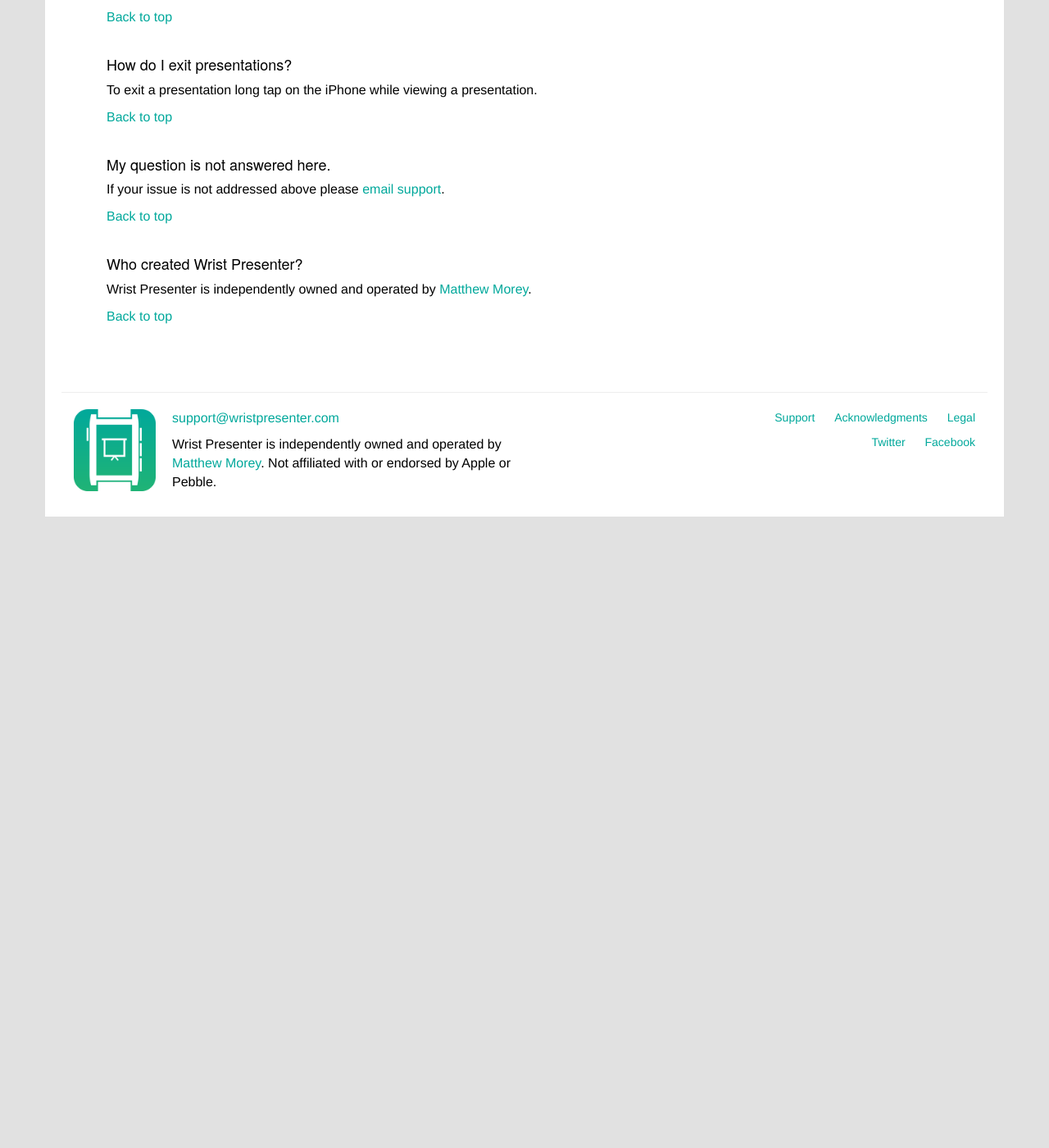
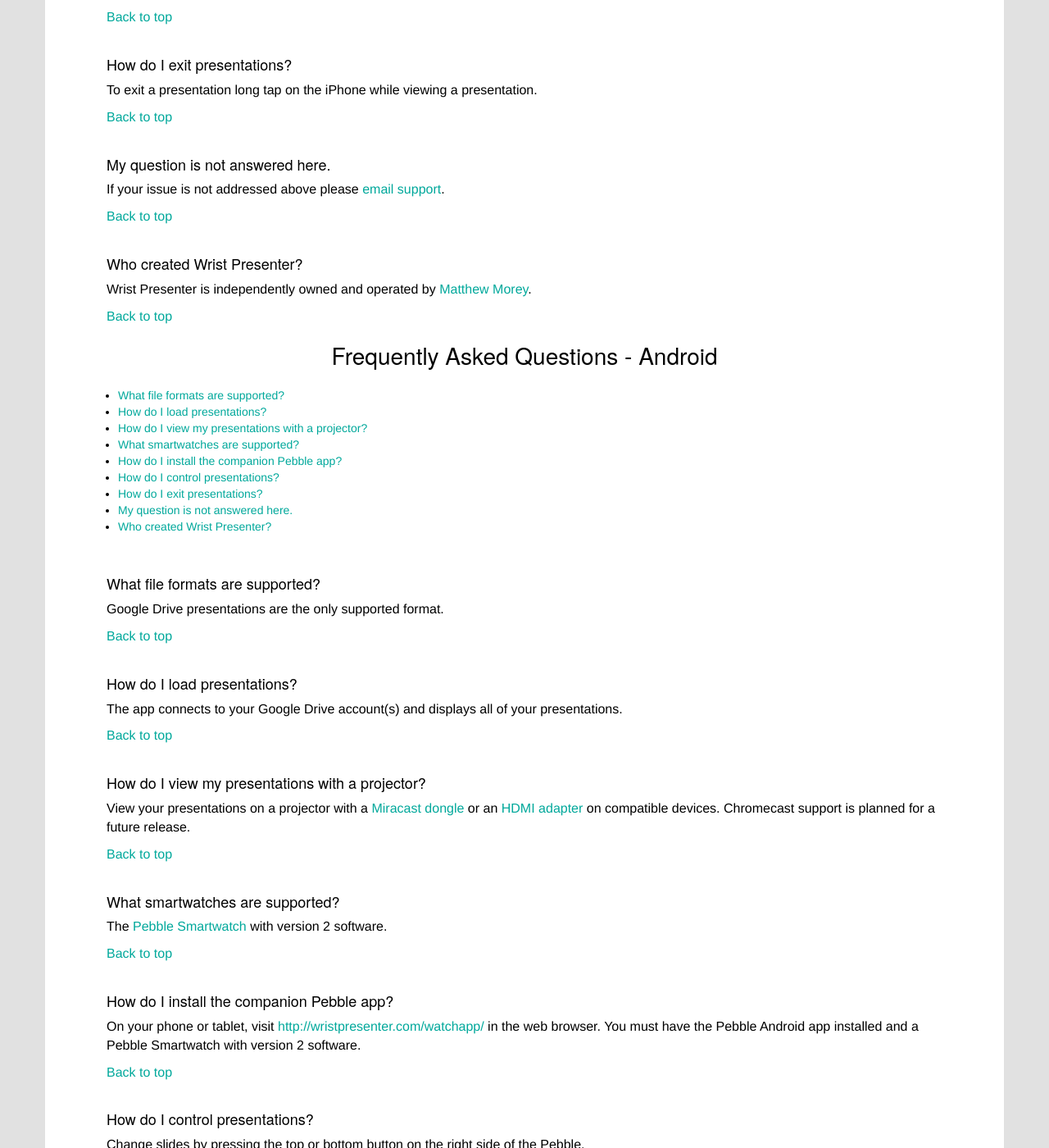
Before and after one commit to mmorey/WristPresenter-Website, a Jekyll site: the page built from support/index.html, in a window 1280 px wide and 1400 px high, scrolled down 2079 px. Shown: the whole window at 82% size. Built offline with Jekyll 4.4.1, drawn with Linux system fonts in a browser that asks for light colours; nearby versions of some CDN libraries; before the commit the page ends 2709 px from its top, so only the background shows below that; some of the changed text lies outside the part shown.

Commit message:
Move Android support page content into main support page

```diff
--- a/support/index.html
+++ b/support/index.html
@@ -90,5 +90,67 @@
                 <p>Wrist Presenter is independently owned and operated by <a href="http://matthewmorey.com" onClick="trackOutboundLink(this, 'Outbound Links', 'http://matthewmorey.com'); return false;" title="Personal website for Matthew Morey">Matthew Morey</a>.</p>
                 <p><a href="#content">Back to top</a></p>
 
+
+                <a name="android_content"></a>
+
+                <h2>Frequently Asked Questions - Android</h2>
+                <ul>
+                    <li><a href="#android_file_format">What file formats are supported?</a></li>
+                    <li><a href="#android_load_presentations">How do I load presentations?</a></li>
+                    <li><a href="#android_presenting">How do I view my presentations with a projector?</a></li>
+                    <li><a href="#android_supported_watches">What smartwatches are supported?</li>
+                    <li><a href="#android_install_pebble_app">How do I install the companion Pebble app?</li>
+                    <li><a href="#android_control_presentation">How do I control presentations?</a></li>
+                    <li><a href="#android_exit_presentation">How do I exit presentations?</a></li>
+                    <li><a href="#android_unanswered_questions">My question is not answered here.</a></li>
+                    <li><a href="#android_created_by">Who created Wrist Presenter?</a></li>
+                </ul>
+
+                <a name="android_file_format"></a>
+                <h4>What file formats are supported?</h4>
+                <p>Google Drive presentations are the only supported format.</p>
+                <p><a href="#android_content">Back to top</a></p>
+
+                <a name="android_load_presentations"></a>
+                <h4>How do I load presentations?</h4>
+                <p>The app connects to your Google Drive account(s) and displays all of your presentations.</p>
+                <p><a href="#android_content">Back to top</a></p>
+
+                <a name="android_presenting"></a>
+                <h4>How do I view my presentations with a projector?</h4>
+                <p>
+                View your presentations on a projector with a <a href="http://www.amazon.com/gp/product/B00H2D3N0M/ref=as_li_qf_sp_asin_il?ie=UTF8&camp=1789&creative=9325&creativeASIN=B00H2D3N0M&linkCode=as2&tag=slacod-20" onClick="trackOutboundLink(this, 'Outbound Links', 'http://www.amazon.com/gp/product/B00H2D3N0M/ref=as_li_qf_sp_asin_il?ie=UTF8&camp=1789&creative=9325&creativeASIN=B00H2D3N0M&linkCode=as2&tag=slacod-20'); return false;">Miracast dongle</a> or an <a href="http://www.kanexlive.com/slimport" onClick="trackOutboundLink(this, 'Outbound Links', 'http://www.kanexlive.com/slimport'); return false;">HDMI adapter</a> on compatible devices. Chromecast support is planned for a future release.</p>
+                <p><a href="#android_content">Back to top</a></p>
+
+                <a name="android_supported_watches"></a>
+                <h4>What smartwatches are supported?</h4>
+                <p>The <a href="http://www.amazon.com/gp/product/B00EULMBZC/ref=as_li_ss_tl?ie=UTF8&amp;camp=1789&amp;creative=390957&amp;creativeASIN=B00EULMBZC&amp;linkCode=as2&amp;tag=wristpresenter-20" onClick="trackOutboundLink(this, 'Outbound Links', 'http://www.amazon.com/gp/product/B00EULMBZC/ref=as_li_ss_tl?ie=UTF8&amp;camp=1789&amp;creative=390957&amp;creativeASIN=B00EULMBZC&amp;linkCode=as2&amp;tag=wristpresenter-20'); return false;" title="Pebble Smartwatch on Amazon">Pebble Smartwatch</a> with version 2 software.</p>
+                <p><a href="#android_content">Back to top</a></p>
+
+                <a name="android_install_pebble_app"></a>
+                <h4>How do I install the companion Pebble app?</h4>
+                <p>On your phone or tablet, visit <a href="http://wristpresenter.com/watchapp/" title="Companion Pebble app">http://wristpresenter.com/watchapp/</a> in the web browser. You must have the Pebble Android app installed and a Pebble Smartwatch with version 2 software.</p>
+                <p><a href="#android_content">Back to top</a></p>
+
+                <a name="android_control_presentation"></a>
+                <h4>How do I control presentations?</h4>
+                <p>Change slides by pressing the top or bottom button on the right side of the Pebble.</p>
+                <p><a href="#android_content">Back to top</a></p>
+
+                <a name="android_exit_presentation"></a>
+                <h4>How do I exit presentations?</h4>
+                <p>To exit a presentation, press the back button on your phone or tablet while viewing a presentation.</p>
+                <p><a href="#android_content">Back to top</a></p>
+
+                <a name="android_unanswered_questions"></a>
+                <h4>My question is not answered here.</h4>
+                <p>If your issue is not addressed above please <a href="mailto:support@wristpresenter.com" onClick="trackOutboundLink(this, 'Outbound Links', 'mailto:support@wristpresenter.com'); return false;" title="Email support">email support</a>.</p>
+                <p><a href="#android_content">Back to top</a></p>
+
+                <a name="android_created_by"></a>
+                <h4>Who created Wrist Presenter?</h4>
+                <p>Wrist Presenter is independently owned and operated by <a href="http://matthewmorey.com" onClick="trackOutboundLink(this, 'Outbound Links', 'http://matthewmorey.com'); return false;" title="Personal website for Matthew Morey">Matthew Morey</a>. The Android app was created by <a href="http://andydyer.org" onClick="trackOutboundLink(this, 'Outbound Links', 'http://andydyer.org'); return false;" title="Personal website for Andy Dyer">Andy Dyer</a>.</p>
+                <p><a href="#android_content">Back to top</a></p>
+
             </div> <!-- <div class="col-md-12"> -->
         </div> <!-- <div class="content-body"> -->
```
Also changed, not shown: other parts of support/index.html (+1 -1 lines), support/android/index.html (deleted, +0 -70 lines).
